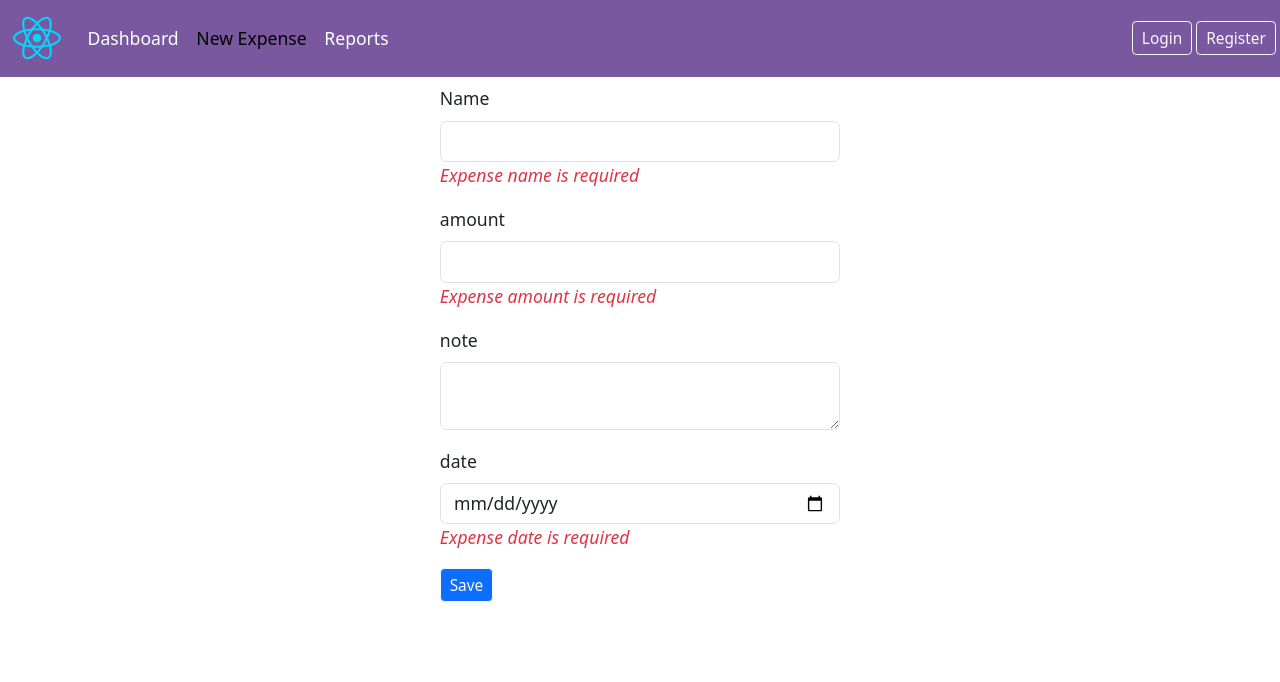
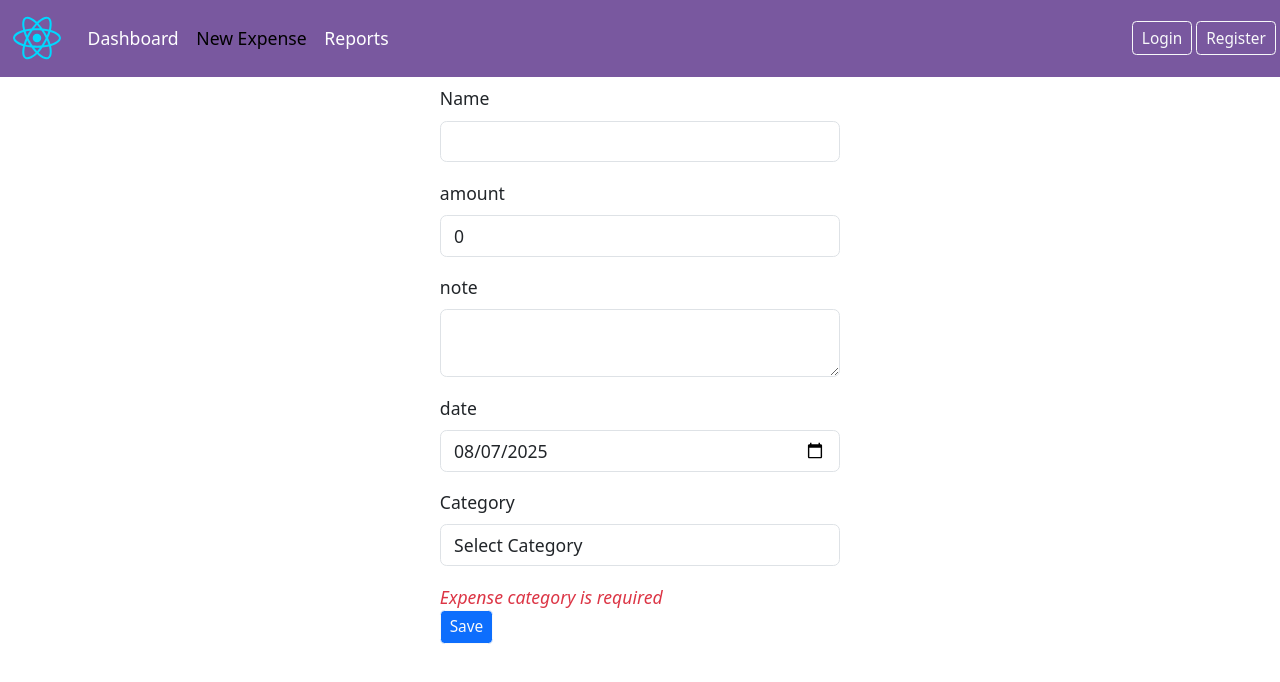
Before and after one commit to the-javascript-jedi/java-projects, a React (Vite) app in the folder java-with-react/project/webapp/: page /new in a window 1280 px wide. Shown: the top 682 px of the page. Built offline with nearby package versions, Linux system fonts and the light colour scheme.

Commit message:
added form validation

```diff
--- a/java-with-react/project/webapp/package.json
+++ b/java-with-react/project/webapp/package.json
@@ -12,10 +12,12 @@
   "dependencies": {
     "axios": "^1.10.0",
     "bootstrap": "^5.3.7",
+    "formik": "^2.4.6",
     "react": "^19.1.0",
     "react-dom": "^19.1.0",
     "react-icons": "^5.5.0",
-    "react-router-dom": "^7.6.3"
+    "react-router-dom": "^7.6.3",
+    "yup": "^1.7.0"
   },
   "devDependencies": {
     "@eslint/js": "^9.25.0",
--- /dev/null
+++ b/java-with-react/project/webapp/src/components/Dropdown.tsx
@@ -0,0 +1,22 @@
+const Dropdown = () => {
+  return (
+    <div>
+      <div className="mb-3">
+        <label htmlFor="category" className="form-label">
+          Category
+        </label>
+        <select name="category" id="category" className="form-control">
+          <option value="" label="Select Category" />
+          <option value="Utilities" label="Utilities" />
+          <option value="Food" label="Food" />
+          <option value="Shopping" label="Shopping" />
+          <option value="Transport" label="Transport" />
+          <option value="Others" label="Others" />
+        </select>
+      </div>
+      <div className="text-danger fst-italic">Expense category is required</div>
+    </div>
+  );
+};
+
+export default Dropdown;
--- a/java-with-react/project/webapp/src/pages/expense/NewExpense.tsx
+++ b/java-with-react/project/webapp/src/pages/expense/NewExpense.tsx
@@ -1,16 +1,44 @@
+import { useFormik } from "formik";
+import type { Expense } from "../../model/Expense";
+import expenseValidatationSchema from "../../validations/expenseValidationSchema";
+import Dropdown from "../../components/Dropdown";
+expenseValidatationSchema;
+
 const NewExpense = () => {
+  const formik = useFormik({
+    initialValues: {
+      name: "",
+      amount: 0,
+      note: "",
+      category: "",
+      date: new Date().toISOString().split("T")[0],
+    },
+    onSubmit: (values: Expense) => {
+      console.log("values", values);
+    },
+    validationSchema: expenseValidatationSchema,
+  });
   return (
     <div className="d-flex justify-content-center align-items-center mt-2">
       <div className="container col-md-4 col-sm-8 col-xs-12">
-        <form>
+        <form onSubmit={formik.handleSubmit}>
           <div className="mb-3">
             <label htmlFor="name" className="form-label">
               Name
             </label>
-            <input type="text" id="name" name="name" className="form-control" />
-            <div className="text-danger fst-italic">
-              Expense name is required
-            </div>
+            <input
+              type="text"
+              id="name"
+              name="name"
+              className="form-control"
+              value={formik.values.name}
+              onChange={formik.handleChange}
+              onBlur={formik.handleBlur}
+            />
+            {formik.values.name}
+            {formik.touched.name && formik.errors.name ? (
+              <div className="text-danger fst-italic">{formik.errors.name}</div>
+            ) : null}
           </div>
           <div className="mb-3">
             <label htmlFor="amount" className="form-label">
@@ -21,27 +49,50 @@ const NewExpense = () => {
               id="amount"
               name="amount"
               className="form-control"
+              value={formik.values.amount}
+              onChange={formik.handleChange}
+              onBlur={formik.handleBlur}
             />
-            <div className="text-danger fst-italic">
-              Expense amount is required
-            </div>
+            {formik.touched.amount && formik.errors.amount ? (
+              <div className="text-danger fst-italic">
+                {formik.errors.amount}
+              </div>
+            ) : null}
           </div>
           <div className="mb-3">
             <label htmlFor="note" className="form-label">
               note
             </label>
-            <textarea id="note" name="note" className="form-control"></textarea>
+            <textarea
+              id="note"
+              name="note"
+              className="form-control"
+              value={formik.values.note}
+              onChange={formik.handleChange}
+            ></textarea>
           </div>
           <div className="mb-3">
             <label htmlFor="date" className="form-label">
               date
             </label>
-            <input type="date" id="date" name="date" className="form-control" />
-            <div className="text-danger fst-italic">
-              Expense date is required
-            </div>
+            <input
+              type="date"
+              id="date"
+              name="date"
+              className="form-control"
+              value={formik.values.date}
+              onChange={formik.handleChange}
+              onBlur={formik.handleBlur}
+            />
+            {formik.touched.date && formik.errors.date ? (
+              <div className="text-danger fst-italic">{formik.errors.date}</div>
+            ) : null}
           </div>
-          <button className="btn btn-sm btn-primary btn-outline-light">
+          <Dropdown />
+          <button
+            className="btn btn-sm btn-primary btn-outline-light"
+            type="submit"
+          >
             Save
           </button>
         </form>
--- /dev/null
+++ b/java-with-react/project/webapp/src/validations/expenseValidationSchema.ts
@@ -0,0 +1,11 @@
+import * as Yup from "yup";
+const expenseValidatationSchema = Yup.object({
+  name: Yup.string()
+    .required("Expense name is required")
+    .min(3, "Expense name must be atleast 3 characters long"),
+  amount: Yup.number()
+    .required("Expense amount is required")
+    .positive("Expense amount must be greater than 0"),
+  date: Yup.date().required("Expense date is required"),
+});
+export default expenseValidatationSchema;
```
Also changed, not shown: 2 other files (tests, documents, lock files or other folders).
